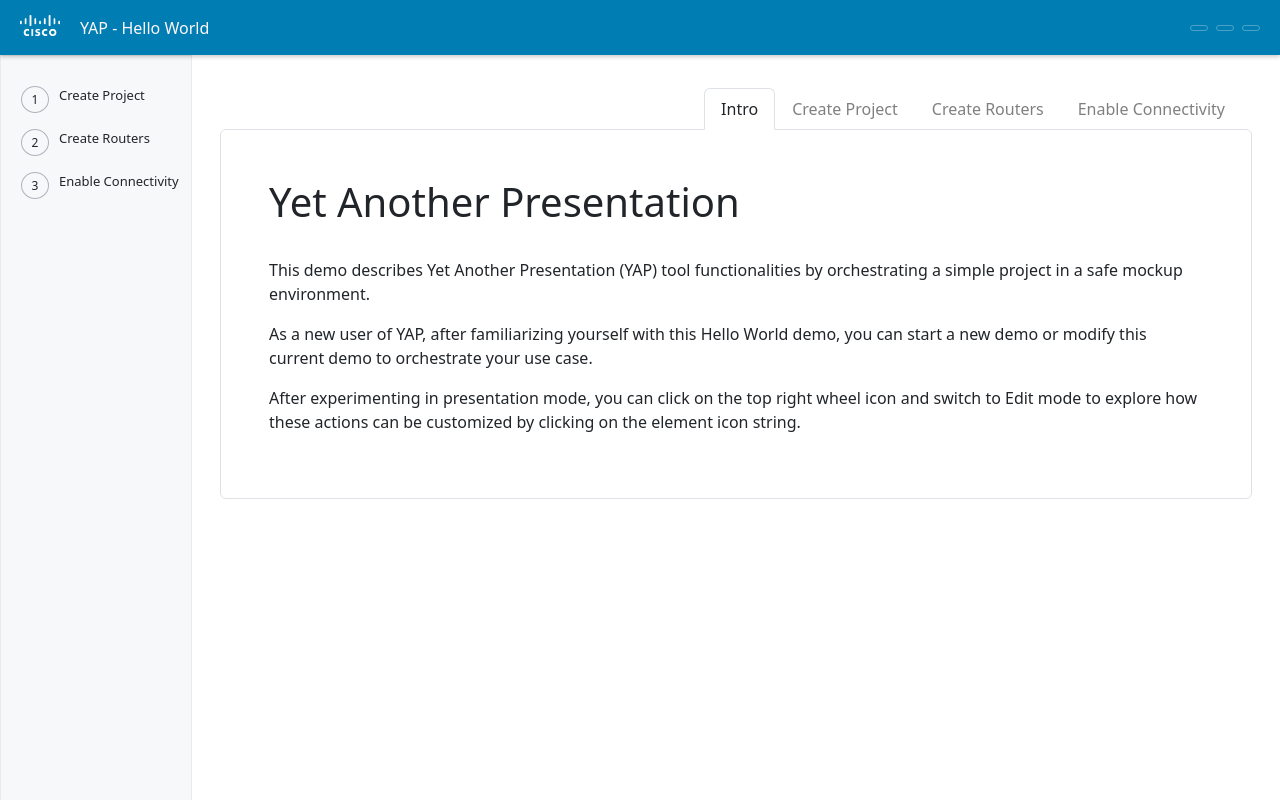
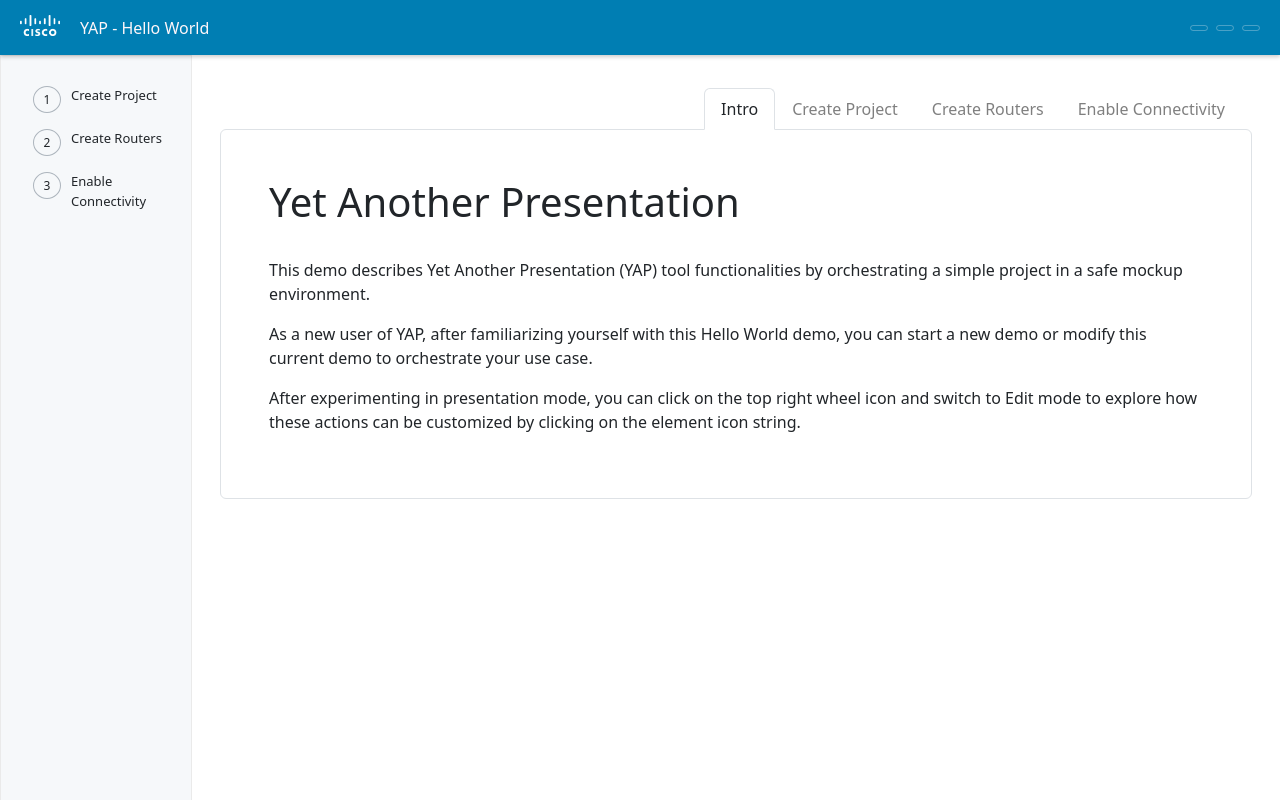
Before and after one commit to adt-apjc/YAP, a React (Create React App) app in the folder frontend/: page / in a window 1280 px wide. Built offline with nearby package versions, Linux system fonts and the light colour scheme; some icons are missing; what xterm-addon-fit would draw is missing.

Commit message:
#111 support reordering of steps on sidebar

```diff
--- a/frontend/src/components/Sidebar/SideBar.tsx
+++ b/frontend/src/components/Sidebar/SideBar.tsx
@@ -1,6 +1,7 @@
-import { useState, useEffect } from "react";
+import { useState } from "react";
 import { Modal } from "../../helper/modalHelper";
 import { useGlobalContext } from "../contexts/ContextProvider";
+import { DragDropContext, Droppable, Draggable, DropResult } from "@hello-pangea/dnd";
 
 type StepConfig = { name: string; label: string };
 
@@ -66,9 +67,28 @@ const SideBar = () => {
       setState((prev) => ({ ...prev, activeAddStep: false }));
    };
 
-   const renderSiteMenuList = () => {
-      return context.config.sidebar.map((element, index) => {
-         let statusIcon;
+   const onDragEnd = (result: DropResult) => {
+      if (!result.destination) {
+         return;
+      }
+
+      if (result.destination.index === result.source.index) {
+         return;
+      }
+
+      dispatch({
+         type: "reorderSideBarStep",
+         payload: {
+            source: result.source.index,
+            destination: result.destination.index,
+         },
+      });
+   };
+
+   let siteMenuList: React.ReactNode;
+   if (context.config.sidebar.length > 0) {
+      siteMenuList = context.config.sidebar.map((element, index) => {
+         let statusIcon: React.ReactNode;
          if (!context.runningStatus || !context.runningStatus[element.name]) {
             statusIcon = (
                <div className={`status-icon ${context.currentStep.name === element.name ? "curr-selected" : ""} `}>
@@ -94,9 +114,17 @@ const SideBar = () => {
                </div>
             );
          }
+
          return (
+            <Draggable
+               draggableId={`${element.label}-${index}`}
+               index={index}
+               key={index}
+               isDragDisabled={context.mode === "presentation"}
+            >
+               {(provided) => (
+                  <div ref={provided.innerRef} {...provided.draggableProps} {...provided.dragHandleProps}>
                      <div
-               key={index}
                         className={`d-flex mb-3 justify-content-center justify-content-lg-between pointer ${
                            isSomeStepRunning() ? "disabled" : ""
                         }`}
@@ -110,7 +138,8 @@ const SideBar = () => {
                                  context.currentStep.name === element.name ? "curr-selected " : ""
                               } ${
                                  context.runningStatus &&
-                        (context.runningStatus[element.name] === "success" || context.runningStatus[element.name] === "fail")
+                                 (context.runningStatus[element.name] === "success" ||
+                                    context.runningStatus[element.name] === "fail")
                                     ? "bold"
                                     : ""
                               }`}
@@ -133,15 +162,28 @@ const SideBar = () => {
                            />
                         )}
                      </div>
+                  </div>
+               )}
+            </Draggable>
          );
       });
-   };
+   }
 
    return (
       <>
          <div className="sidenav">
+            <DragDropContext onDragEnd={onDragEnd}>
+               <Droppable droppableId="sidebarSteps" type="sidebarSteps" isDropDisabled={context.mode === "presentation"}>
+                  {(provided) => (
+                     <div ref={provided.innerRef} {...provided.droppableProps}>
                         {/* Content list */}
-            {renderSiteMenuList()}
+                        <div className="container"> {siteMenuList}</div>
+
+                        {provided.placeholder}
+                     </div>
+                  )}
+               </Droppable>
+            </DragDropContext>
             {state.activeAddStep && (
                <div className="d-flex my-3 align-items-center">
                   <input
--- a/frontend/src/components/contexts/ContextProvider.tsx
+++ b/frontend/src/components/contexts/ContextProvider.tsx
@@ -17,7 +17,7 @@ let initState: TYPE.ContextState = {
 
 function addAction(
    state: TYPE.ContextState,
-   payload: { index: number | null; stepKey: string; tab: "actions" | "preCheck" | "postCheck"; actionObject: any }
+   payload: { index: number | null; stepKey: string; tab: "actions" | "preCheck" | "postCheck"; actionObject: any },
 ) {
    let clonedState = _.cloneDeep(state);
 
@@ -37,7 +37,7 @@ function addAction(
 
 function deleteAction(
    state: TYPE.ContextState,
-   payload: { index: number; stepKey: string; tab: "actions" | "preCheck" | "postCheck" }
+   payload: { index: number; stepKey: string; tab: "actions" | "preCheck" | "postCheck" },
 ) {
    let clonedState = _.cloneDeep(state);
    clonedState.config.mainContent[payload.stepKey][payload.tab].splice(payload.index, 1);
@@ -71,7 +71,7 @@ function deleteStep(state: TYPE.ContextState, payload: { name: string }) {
 }
 function addEndpoint(
    state: TYPE.ContextState,
-   payload: { name: string; baseURL: string; headerList: { key: string; value: string }[] }
+   payload: { name: string; baseURL: string; headerList: { key: string; value: string }[] },
 ) {
    let clonedState = _.cloneDeep(state);
    clonedState.config.endpoints[payload.name] = {
@@ -104,7 +104,7 @@ function deleteStaticVar(state: TYPE.ContextState, payload: { name: string }) {
 
 function reorderAction(
    state: TYPE.ContextState,
-   payload: { source: number; destination: number; stepKey: string; tab: "actions" | "preCheck" | "postCheck" }
+   payload: { source: number; destination: number; stepKey: string; tab: "actions" | "preCheck" | "postCheck" },
 ) {
    const { stepKey, tab, source, destination } = payload;
    let clonedState = _.cloneDeep(state);
@@ -112,6 +112,16 @@ function reorderAction(
    const [removed] = result.splice(source, 1);
    result.splice(destination, 0, removed);
    clonedState.config.mainContent[stepKey][tab] = result;
+   return clonedState;
+}
+
+function reorderSideBarStep(state: TYPE.ContextState, payload: { source: number; destination: number }) {
+   const { source, destination } = payload;
+   let clonedState = _.cloneDeep(state);
+   const result = Array.from(clonedState.config.sidebar);
+   const [removed] = result.splice(source, 1);
+   result.splice(destination, 0, removed);
+   clonedState.config.sidebar = result;
    return clonedState;
 }
 
@@ -149,6 +159,9 @@ function globalContextreducer(state: TYPE.ContextState, action: TYPE.ContextActi
 
       case "reorderAction":
          return { ...reorderAction(state, action.payload) };
+
+      case "reorderSideBarStep":
+         return { ...reorderSideBarStep(state, action.payload) };
 
       case "addStep":
          return { ...addStep(state, action.payload) };
--- a/frontend/src/components/contexts/ContextTypes.d.ts
+++ b/frontend/src/components/contexts/ContextTypes.d.ts
@@ -14,6 +14,10 @@ export type ContextAction =
    | {
         type: "reorderAction";
         payload: { source: number; destination: number; stepKey: string; tab: "actions" | "preCheck" | "postCheck" };
+     }
+   | {
+        type: "reorderSideBarStep";
+        payload: { source: number; destination: number };
      }
    | { type: "deleteAction"; payload: { index: number; stepKey: string; tab: "actions" | "preCheck" | "postCheck" } }
    | { type: "addStep"; payload: { name: string } }
```
Lines whose indentation alone changed are shown as unchanged.
